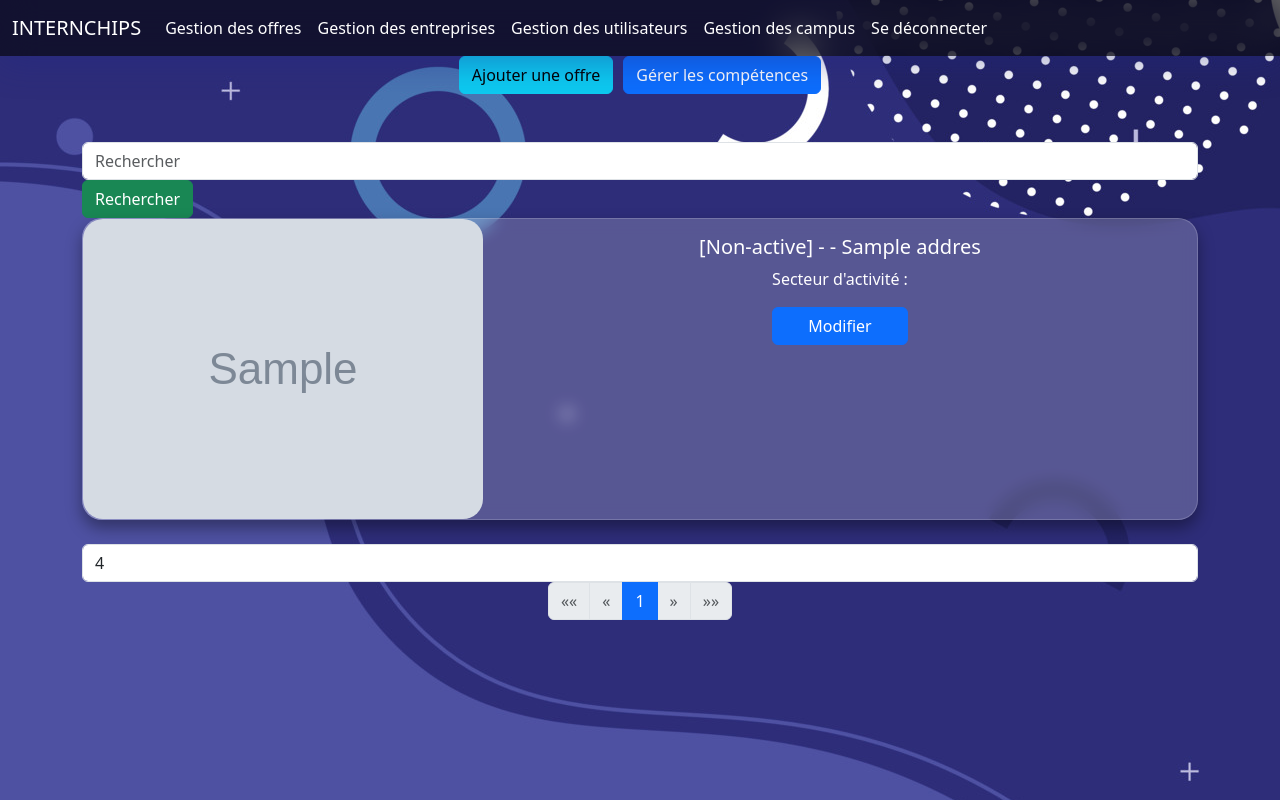
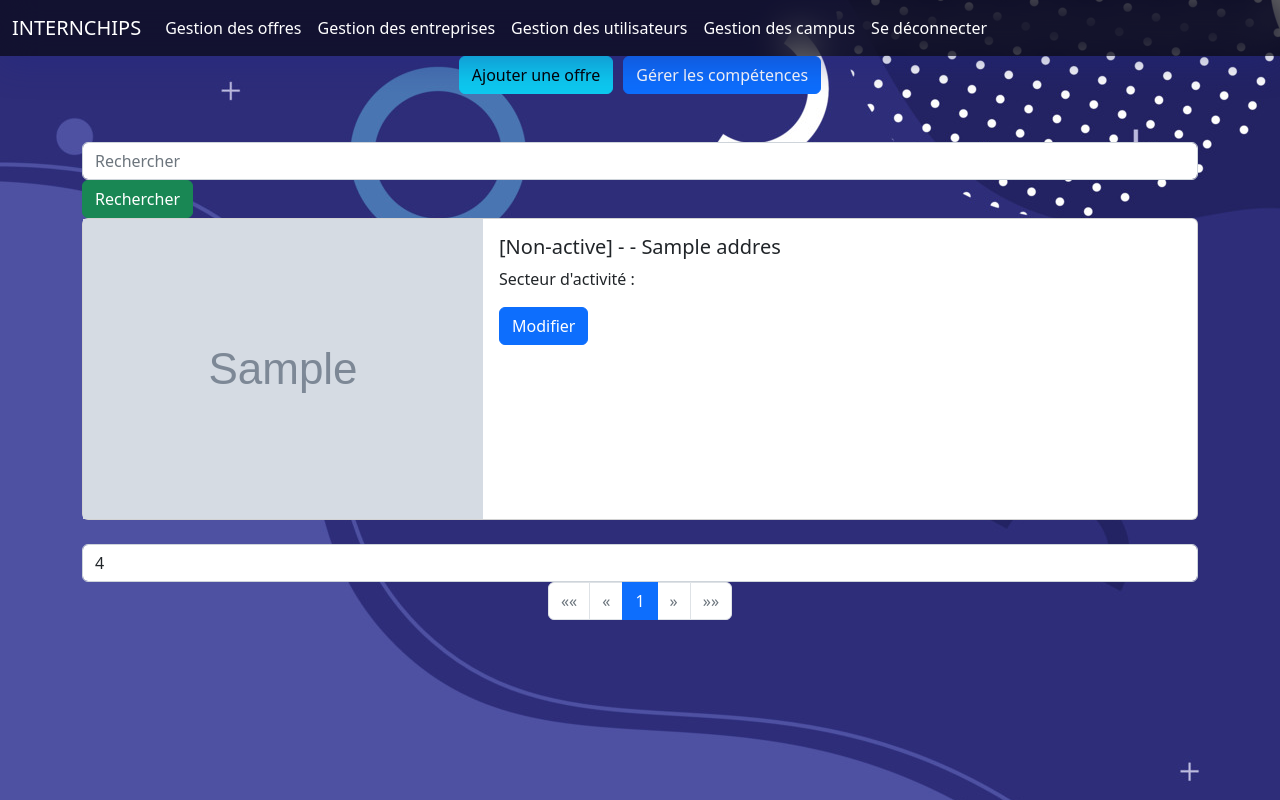
Before and after one commit to PoloBrn/WebProject, a PHP site: page /controller/offerActions.php in a window 1280 px wide. Run offline with PHP 8.4, Linux system fonts and the light colour scheme; the visitor is signed in with stand-in values (Sample User, id 1); tables that the repository leaves empty hold one stand-in row (values such as "Sample post"); grey boxes marked "Sample" are stand-in pictures; data that the repository does not hold is empty; some libraries are stand-ins or nearby versions.

Commit message:
CDN and local import + optimization
small optimizations for lighthouse

```diff
--- a/assets/CSS/style.css
+++ b/assets/CSS/style.css
@@ -14,7 +14,7 @@
 }
 
 body {
-    background-image: url("../images/background.png");
+    background-image: url("../images/background.webp");
 }
 
 label {
@@ -40,48 +40,3 @@ html {
 .errorMsg {
     color: red;
 }
-
-
-/* //////////////////////////////////CARDS\\\\\\\\\\\\\\\\\\\\\\\\\\\\\\\\\\\\\\\\\\\ */
-
-.card {
-    height: 20%;
-    background-color: rgba( 255, 255, 255, 0.2 );
-
-    box-shadow: 0 8px 16px 0 rgba( 0, 0, 0, 0.37 );
-    backdrop-filter: blur( 7.5px );
-    -webkit-backdrop-filter: blur( 7.5px );
-    border-radius: 20px;
-    border: 1px solid rgba( 255, 255, 255, 0.18 );
-    width: auto;
-    transition: all 2s ease-in-out;
-}
-
-.card-title {
-    text-align: center;
-    color: white;
-}
-
-.card-text {
-
-    text-align: center;
-    color: white;
-}
-
-.card-text a{
-
-    text-align: center;
-    text-decoration: none;
-    color: white;
-}
-
-.card .btn {
-    position: relative;
-    left: 40%;
-    width: 20%;
-}
-
-.logo_company {
-    height: 100% !important;
-    border-radius: 20px !important;
-}
--- a/includes/head.php
+++ b/includes/head.php
@@ -2,8 +2,9 @@
 <meta http-equiv="X-UA-Compatible" content="IE=edge">
 <meta name="description" content="Hello welcome to Internchips">
 <meta name="viewport" content="width=device-width, initial-scale=1.0">
-<link rel="stylesheet" href="../assets/bootstrap/css/bootstrap.min.css">
+
 <link rel="stylesheet" href="../assets/CSS/style.css">
+
 <link rel="shortcut icon" href="../assets/images/chips.png" />
 <link rel="manifest" href="../manifest.json">
 <title>INTERNCHIPS</title>
--- a/includes/scripts.php
+++ b/includes/scripts.php
@@ -1,5 +1,27 @@
-<script src="../assets/bootstrap/js/bootstrap.bundle.min.js"></script>
-<script src="../assets/jquery/jquery-3.6.3.js"></script>
+
+
+  <!-- jQuery CDN -->
+  <script src="//ajax.googleapis.com/ajax/libs/jquery/2.0.3/jquery.min.js"></script>
+  <!-- jQuery local fallback -->
+<script>
+    if(typeof(window.jQuery)=== 'undefined') {
+        var script = document.createElement("script");
+        script.setAttribute('src','../assets/jquery/jquery-3.6.3.js');
+    }
+</script>
+  <!-- Bootstrap JS CDN -->
+  <link rel="stylesheet" href="https://cdn.jsdelivr.net/npm/bootstrap@5.2.3/dist/css/bootstrap.min.css" integrity="sha384-rbsA2VBKQhggwzxH7pPCaAqO46MgnOM80zW1RWuH61DGLwZJEdK2Kadq2F9CUG65" crossorigin="anonymous">
+  <script src="https://cdn.jsdelivr.net/npm/bootstrap@5.2.3/dist/js/bootstrap.min.js" integrity="sha384-cuYeSxntonz0PPNlHhBs68uyIAVpIIOZZ5JqeqvYYIcEL727kskC66kF92t6Xl2V" crossorigin="anonymous"></script>
+  <!-- Bootstrap JS local fallback -->
+<script>
+    if(typeof($.fn.modal) === 'undefined') {
+        var script = document.createElement("link");
+        script.setAttribute('href','../assets/bootstrap/js/bootstrap.bundle.min.js');
+    }
+</script>
+  <!-- Bootstrap CSS local fallback -->
+
+<script src="../assets/fontawesome/css/all.min.css"></script>
 <script src="../assets/cities.js"></script>
 <script>
         window.addEventListener("load",()=> {
--- a/model/CRUD_localities.php
+++ b/model/CRUD_localities.php
@@ -11,7 +11,6 @@ class CRUD_localities extends Database
 
     function create($array)
     {
-        $array = $this->securityCheck($array);
 
         $address_id = $array[0];
         $company_id = $array[1];
@@ -26,8 +25,6 @@ class CRUD_localities extends Database
 
     function delete($array)
     {
-        $array = $this->securityCheck($array);
-
         $address_id = $array[0];
         $company_id = $array[1];
 
@@ -37,8 +34,6 @@ class CRUD_localities extends Database
 
     function get($array)
     {
-        $array = $this->securityCheck($array);
-
         $company_id = $array[0];
 
         $request = $this->pdo->prepare('CALL localities_select (?)');
@@ -49,8 +44,6 @@ class CRUD_localities extends Database
 
     function getByInfos($address_id, $company_id)
     {
-        $address_id = $this->securityCheck($address_id);
-        $company_id = $this->securityCheck($company_id);
 
         $request = $this->pdo->prepare('CALL localities_getByInfos (?,?)');
         $request->execute(array($address_id, $company_id));
--- a/view/index.php
+++ b/view/index.php
@@ -20,7 +20,7 @@ if (session_status() !== PHP_SESSION_ACTIVE) session_start();
 
     <h1>Bienvenue, <?= $_SESSION['last_name']." ".$_SESSION['first_name']; ?></h1>
 
-</body>
+<iframe width="560" height="315" src="https://www.youtube.com/embed/tkwmB6n3s_g" title="YouTube video player" frameborder="0" allow="accelerometer; autoplay; clipboard-write; encrypted-media; gyroscope; picture-in-picture; web-share" allowfullscreen></iframe></body>
 <?php include '../includes/footer.php';
 ?>
 </html>
```
Also changed, not shown: view/templates_c/05e500518651a9ba1ba2ad33fc062a40f27ec1e8_0.file.navbarStudent.tpl.php (+5 -5 lines), view/templates_c/db14edf4b8303e79c199c3a822b343d4d42cfda3_0.file.navbarPilote.tpl.php (+9 -7 lines), assets/images/background.webp (renamed from assets/images/background.png).
